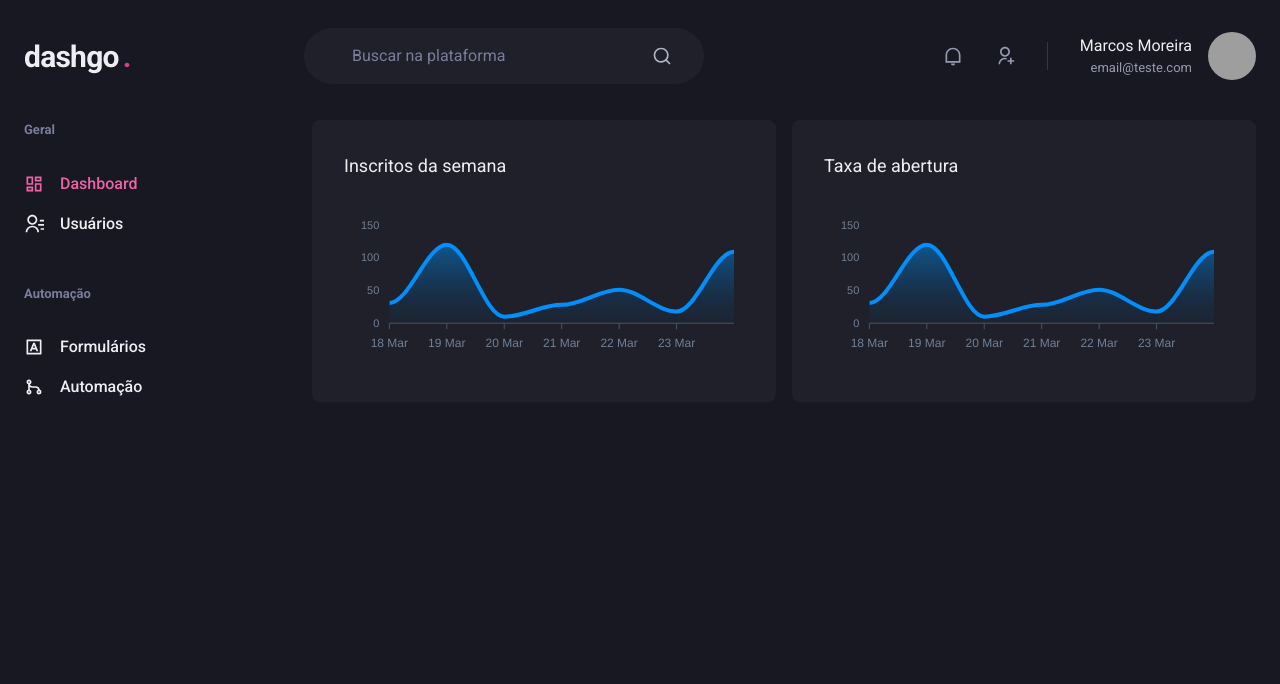
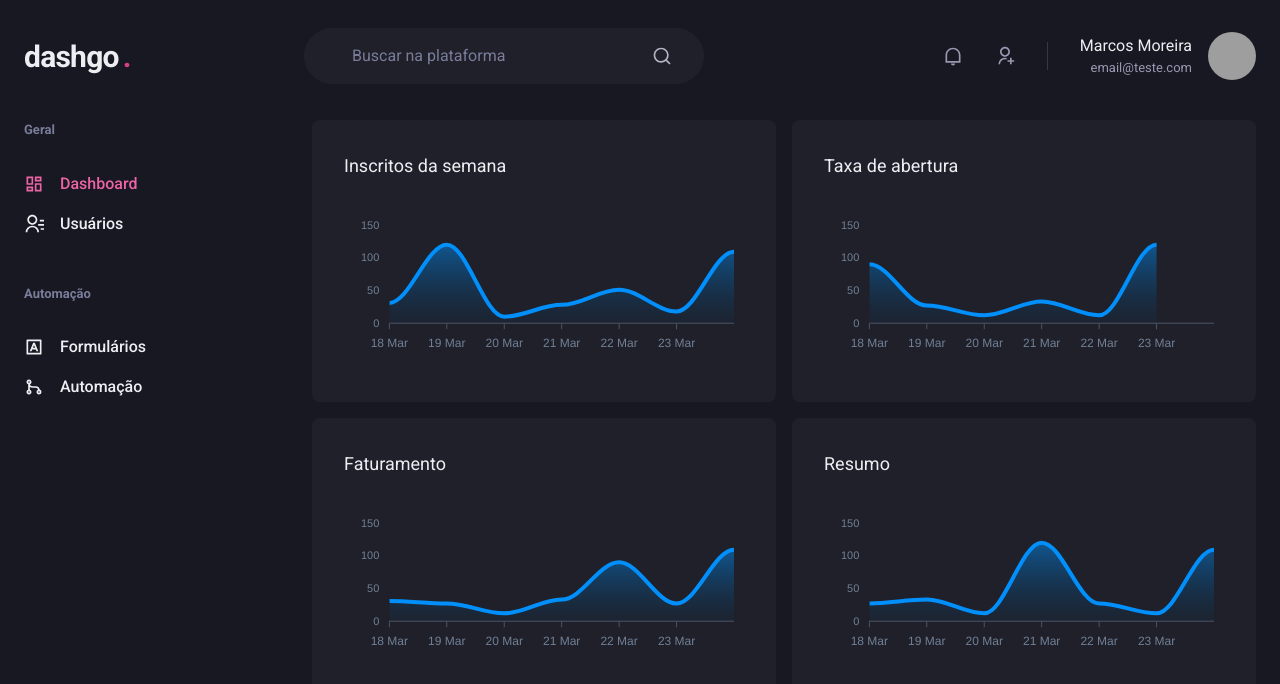
Before and after one commit to MarcosPotato/Dashgo, a Next.js app: page /dashboard in a window 1280 px wide. Shown: the top 684 px of the page. Built offline with nearby package versions, Linux system fonts and the light colour scheme; grey boxes are pictures that could not be loaded; what miragejs would draw is missing.

Commit message:
feat: adding repo image preview

```diff
--- a/src/pages/_app.tsx
+++ b/src/pages/_app.tsx
@@ -19,7 +19,7 @@ function MyApp({ Component, pageProps }: AppProps) {
           <Component {...pageProps} />
         </SidebarDrawerProvider>
       </ChakraProvider>
-      <ReactQueryDevtools />
+      {/* <ReactQueryDevtools /> */}
     </QueryClientProvider>
   )
 }
--- a/src/pages/dashboard.tsx
+++ b/src/pages/dashboard.tsx
@@ -62,6 +62,18 @@ const series = [
     { name: "series1", data: [31, 120, 10, 28, 51, 18, 109] }
 ]
 
+const series2 = [
+    { name: "series2", data: [90, 27, 12, 33, 12, 120] }
+]
+
+const series3 = [
+    { name: "series3", data: [31, 27, 12, 33, 90, 27, 109] }
+]
+
+const series4 = [
+    { name: "series4", data: [ 27, 33, 12, 120, 27, 12, 109] }
+]
+
 const Dashboard: NextPage = () => {
     return(
         <Flex
@@ -81,8 +93,9 @@ const Dashboard: NextPage = () => {
                 <SimpleGrid
                     flex="1"
                     gap="4"
-                    minChildWidth="320px"
+                    minChildWidth="400px"
                     alignItems="flex-start"
+                    flexWrap="wrap"
                 >
                     <Box
                         p={["6", "8"]}
@@ -109,7 +122,35 @@ const Dashboard: NextPage = () => {
                             type="area"
                             height={160}
                             options={options}
-                            series={series}
+                            series={series2}
+                        />
+                    </Box>
+                    <Box
+                        p={["6", "8"]}
+                        bg="gray.800"
+                        borderRadius={8}
+                        pb="4"
+                    >
+                        <Text fontSize="lg" mb="4">Faturamento</Text>
+                        <Chart
+                            type="area"
+                            height={160}
+                            options={options}
+                            series={series3}
+                        />
+                    </Box>
+                    <Box
+                        p={["6", "8"]}
+                        bg="gray.800"
+                        borderRadius={8}
+                        pb="4"
+                    >
+                        <Text fontSize="lg" mb="4">Resumo</Text>
+                        <Chart
+                            type="area"
+                            height={160}
+                            options={options}
+                            series={series4}
                         />
                     </Box>
                 </SimpleGrid>
```
